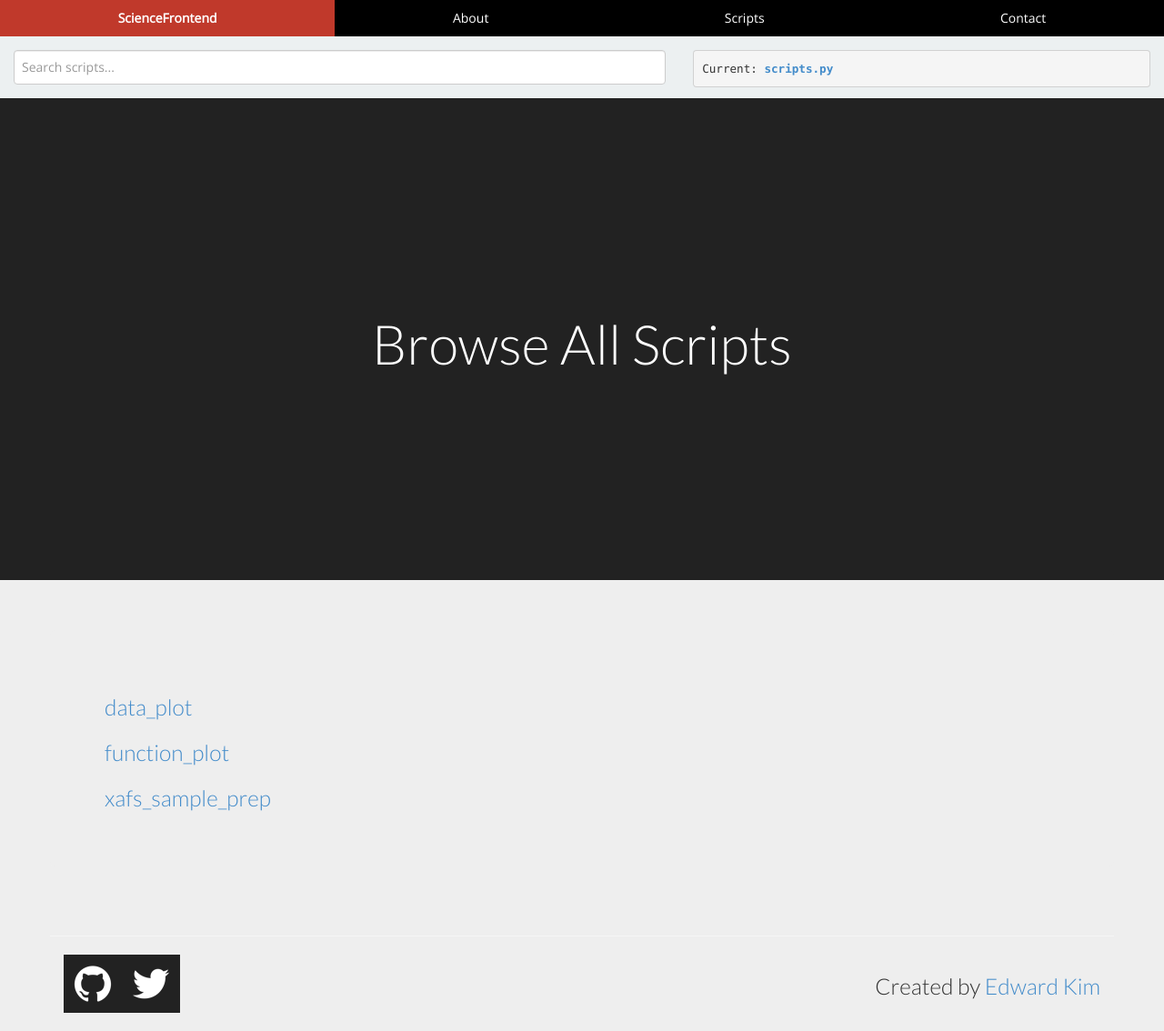
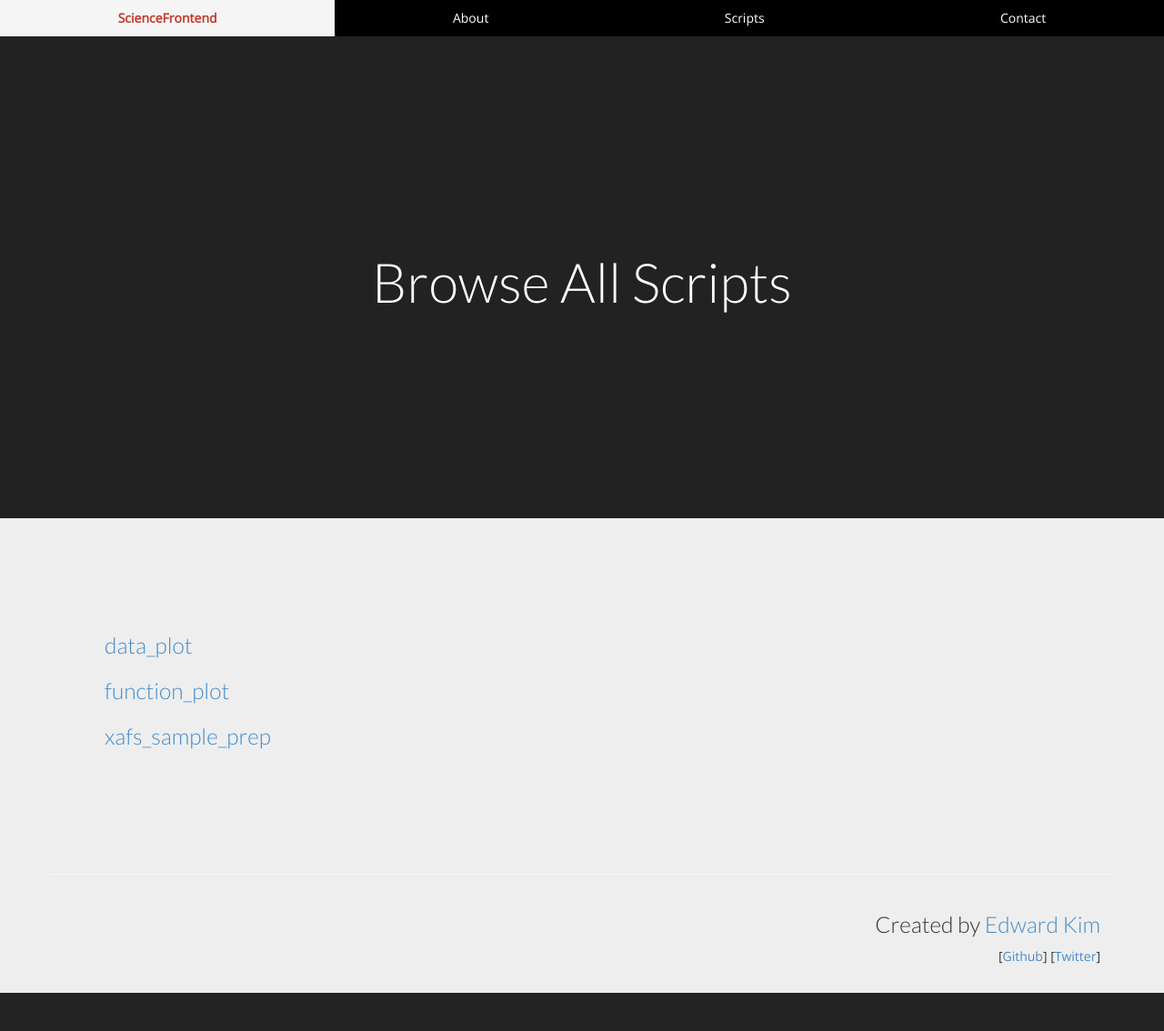
Before and after one commit to eddotman/science-frontend, a Django app: page /scripts/ in a window 1280 px wide. Shown: the whole page at 91% size. After the commit the page ends 1092 px from the top, so only its background shows below. Run offline with Django 3.2, Linux system fonts and the light colour scheme; some libraries are stand-ins or nearby versions.

Commit message:
UX updates

```diff
--- a/sciencefrontend/static/css/styles.css
+++ b/sciencefrontend/static/css/styles.css
@@ -7,8 +7,7 @@ h1, h2, h3 {font-family: "Lato"; font-weight:300;}
 
 @media (min-width: 1px) and (max-width: 320px) {
 	p, li, input {font-size:50%;}
-	h1, h2, h3 {font-size: 60%; margin: 2px 0;}
-	pre {font-size:40%;}
+	h2, h3 {font-size: 60%; margin: 2px 0;}
 
 	.hugepad {padding: 80px 0;}
 	.medpad {padding: 30px 0;}
@@ -16,8 +15,7 @@ h1, h2, h3 {font-family: "Lato"; font-weight:300;}
 
 @media (min-width: 321px) and (max-width: 600px) {
 	p, li, input {font-size:65%;}
-	h1, h2, h3 {font-size: 70%;margin: 5px 0;}
-	pre {font-size:60%;}
+	h2, h3 {font-size: 70%;margin: 5px 0;}
 
 	.hugepad {padding: 120px 0;}
 	.medpad {padding: 50px 0;}
@@ -25,14 +23,11 @@ h1, h2, h3 {font-family: "Lato"; font-weight:300;}
 
 @media (min-width: 601px) {
 	p, li, input {font-size:100%;}
-	h1, h2, h3, {font-size:120%;}
-	pre {font-size: 90%;}
+	h2, h3, {font-size:120%;}
 
 	.hugepad {padding: 220px 0;}
 	.medpad {padding: 120px 0;}
 }
-
-.font-roman {font-family: "Georgia", "times";}
 
 .submit-btn {margin: 15px auto; padding:20px; width:100%; text-align:center;}
 
@@ -56,7 +51,7 @@ button {margin:15px;}
 
 .nav li a {color:#ffffff;}
 .navcontainer {margin-bottom:40px;}
-.nav>li>a:focus{text-decoration:none;background-color:#c0392b;}
+.nav>li>a:hover,.nav>li>a:focus{text-decoration:none;background:#f5f5f5;color:#c0392b;}
 
 .padded-right{padding-right: 40px; padding-left: 110px; padding-top: 10px;}
 
--- a/sciencefrontend/templates/base.html
+++ b/sciencefrontend/templates/base.html
@@ -7,17 +7,6 @@
 			<li><a href="/scripts/">Scripts</a></li>
 			<li><a href="/contact/">Contact</a></li>
 		</ul>
-	</div>
-
-	<div class="row bgcolor-lightgrey">
-		<div class="col-small-span-7">
-			<div class="search">
-				<input type="text" placeholder="Search scripts...">
-			</div>
-		</div>
-		<div class="col-small-span-5 curr-script">
-			<pre>Current: <strong><a href="{{script_link}}">{{script_name}}</a></strong></pre>
-		</div>
 	</div>
 
 	{%block outside_block %}
@@ -47,13 +36,10 @@
 
 		<div class="footer">
 			<div class="row">
-				<div class="col-small-span-6">
-					<a href="https://github.com/eddotman/science-frontend"><img style="background:#222222;float:left" src="{{STATIC_URL}}img/github.png"></a>
-					<a href="https://twitter.com/eddotman"><img style="background:#222222;float:left" src="{{STATIC_URL}}img/twitter.png"></a>
-				</div>
-
-				<div class="col-small-span-6">
-					<h3 class="pull-right">Created by <a href="http://www.edwardkim.name">Edward Kim</a></h3>
+				<div class="col-small-span-12 text-right">
+					<h3>Created by <a href="http://www.edwardkim.name">Edward Kim</a></h3>
+					<p>[<a href="https://github.com/eddotman/science-frontend">Github</a>]
+					[<a href="https://twitter.com/eddotman">Twitter</a>]</p>
 				</div>
 			</div>
 		</div>
```
